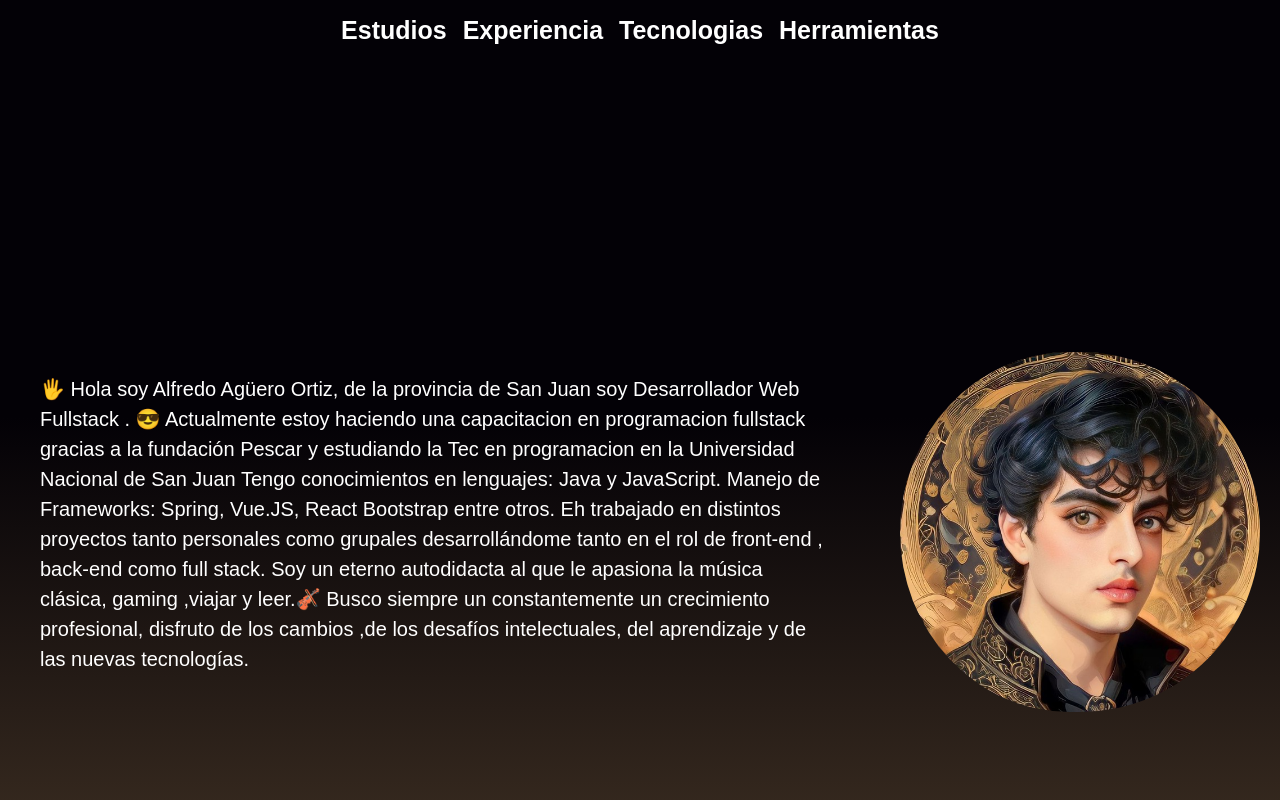
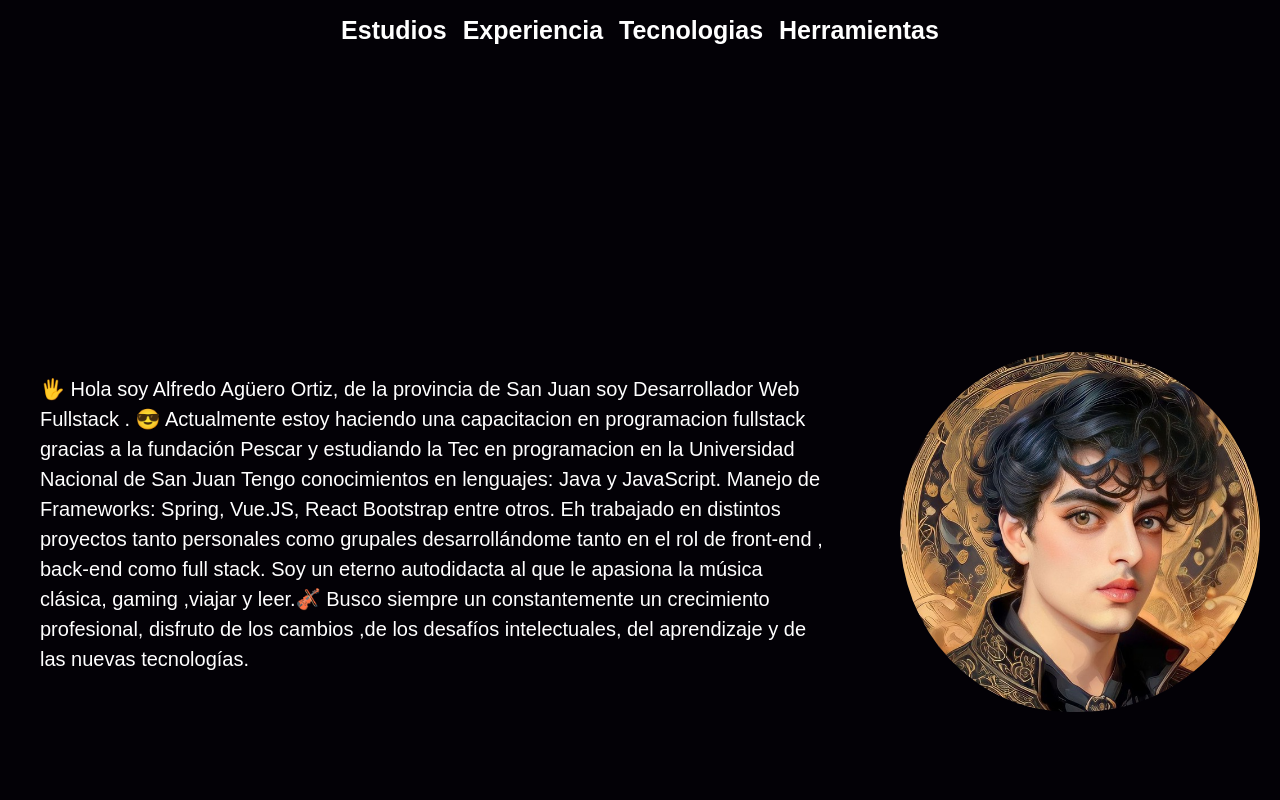
Before and after one commit to alfre4500/CV-FACULTAD, a plain HTML site: page index.html in a window 1280 px wide. Shown: the top 800 px of the page. Drawn offline with nearby package versions, Linux system fonts and the light colour scheme.

Commit message:
mejoras de perfil

```diff
--- a/css/styles.css
+++ b/css/styles.css
@@ -3,11 +3,11 @@
     padding: 0;
     box-sizing: border-box;
     font-family: sans-serif;
-
+    scrollbar-color: #ca9d66  #030106;
+    scrollbar-width:auto;
 }
 body{
-    background: rgb(202,157,102);
-    background: linear-gradient(0deg, rgba(202,157,102,1) 0%, rgba(3,1,6,1) 79%);
+    background:#030106;
     color: white;
 }
 
```
